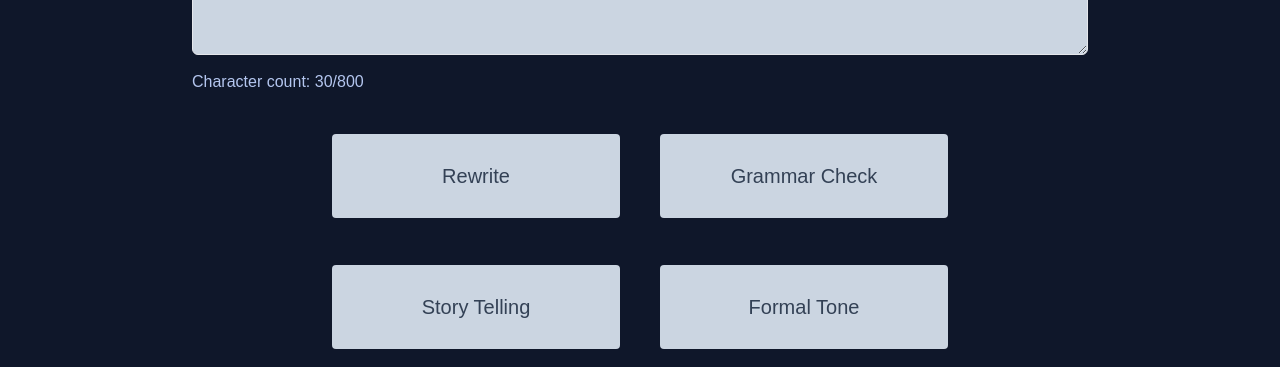
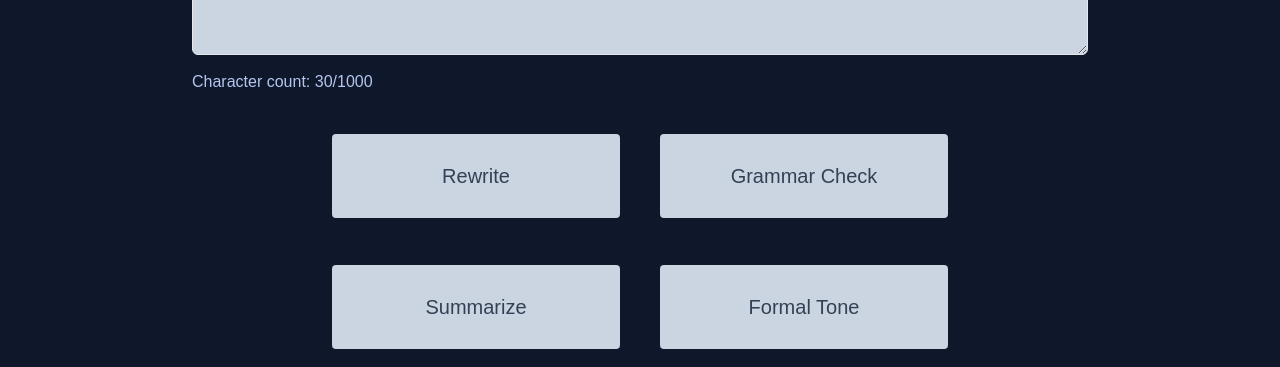
Before and after one commit to HasanC14/WriteRight, a React (Create React App) app in the folder Client/: page / in a window 1280 px wide. Shown: the part 585-952 px from the top of the page. Built offline with nearby package versions, Linux system fonts and the light colour scheme.

Commit message:
Replaced story telling with Summarize feature

```diff
--- a/Client/src/Components/About/About.js
+++ b/Client/src/Components/About/About.js
@@ -21,7 +21,7 @@ const About = () => {
             language processing technology, WriteRight offers a suite of tools
             to enhance your writing, including{" "}
             <span className="font-bold md:text-2xl text-lg">
-              Rewriting, Spelling and Grammar Checking, and Tone Conversion
+              Rewriting, Summarize, Grammar Checking, and Tone Conversion
             </span>
             . Whether you're a student, professional, or just someone looking to
             improve their writing skills, WriteRight is the perfect solution for
--- a/Client/src/Components/Home/Home.js
+++ b/Client/src/Components/Home/Home.js
@@ -12,7 +12,7 @@ const Home = () => {
   const [service, setService] = useState("");
 
   const handleInputChange = (event) => {
-    if (event.target.value.length <= 800) {
+    if (event.target.value.length <= 1000) {
       setInputValue(event.target.value);
     }
   };
@@ -50,11 +50,11 @@ const Home = () => {
     const data = await response.json();
     setApiResponse(data.data);
   };
-  const handleStoryAPI = async (service) => {
+  const handlesummarizeAPI = async (service) => {
     setService(service);
     setApiResponse("");
     const response = await fetch(
-      "https://write-right-server-rosy.vercel.app/story",
+      "https://write-right-server-rosy.vercel.app/summarize",
       {
         method: "POST",
         headers: {
@@ -92,8 +92,8 @@ const Home = () => {
       case "Grammar Check":
         handleGrammarAPI(service);
         break;
-      case "Story Telling":
-        handleStoryAPI(service);
+      case "summarize":
+        handlesummarizeAPI(service);
         break;
       case "Formal Tone":
         handleFormalAPI(service);
@@ -142,7 +142,7 @@ const Home = () => {
             value={inputValue}
             className="w-full  h-96 p-10 border rounded-md bg-slate-300  text-zinc-700 md:text-xl text-lg font-serif lg:-mt-48 md:-mt-40 -mt-32"
           />
-          <p className="mt-2">Character count: {inputValue.length}/800</p>
+          <p className="mt-2">Character count: {inputValue.length}/1000</p>
         </div>
       </div>
       {/* Buttons */}
@@ -174,7 +174,7 @@ const Home = () => {
             </label>
           </button>
           <button
-            onClick={() => handleStoryAPI("Story Telling")}
+            onClick={() => handlesummarizeAPI("summarize ")}
             className="w-72"
           >
             <label
@@ -183,7 +183,7 @@ const Home = () => {
             >
               <span className="absolute top-0 left-0 flex w-72 h-0 mb-0 transition-all duration-200 ease-out transform translate-y-0 bg-slate-700 group-hover:h-full opacity-90"></span>
               <span className="relative text-xl group-hover:text-slate-300">
-                Story Telling
+                Summarize
               </span>
             </label>
           </button>
@@ -233,13 +233,6 @@ const Home = () => {
             </p>
           ) : (
             <div className="flex justify-center mt-10 mb-10">
-              {service === "Story Telling" ? (
-                <p id="text-to-copy" className="py-4 mr-3">
-                  Hang tight, the plot may take some time to develop...
-                </p>
-              ) : (
-                ""
-              )}
               <ThreeCircles
                 height="50"
                 width="50"
```
Also changed, not shown: 2 other files (tests, documents, lock files or other folders).
